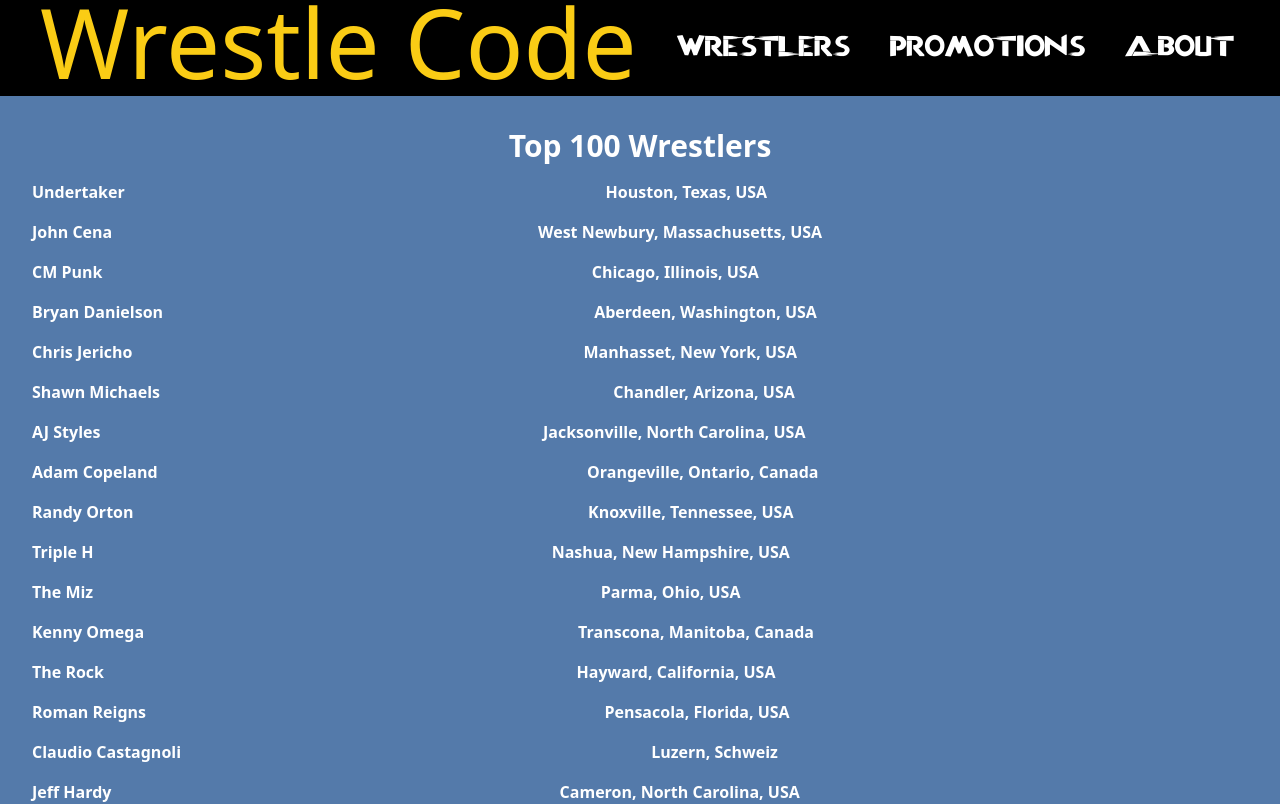
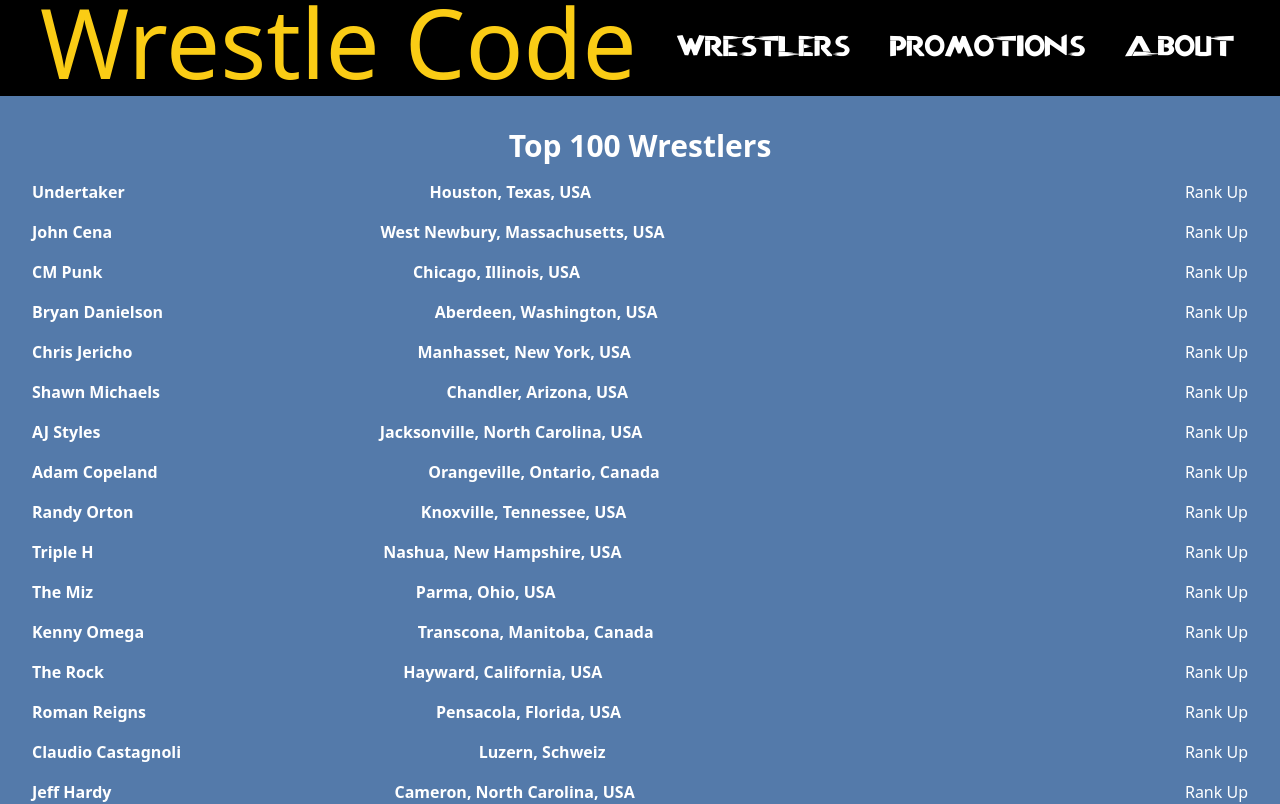
Before and after one commit to CarlSciz/wrestlecode, a React (Vite) app: page /wrestlers in a window 1280 px wide. Shown: the top 804 px of the page. Built offline with nearby package versions, Linux system fonts and the light colour scheme; a web font is replaced by a local one; what tailwindcss-animated would draw is missing.

Commit message:
wrestlers: added rank up

```diff
--- a/src/Wrestlers.jsx
+++ b/src/Wrestlers.jsx
@@ -4,10 +4,20 @@ import { Link } from 'react-router-dom';
 
 function Wrestlers() {
     const [data, setData] = useState([]);
+    const [selectedRow, setSelectedRow] = useState(null);
 
     useEffect(() => {
         setData(wrestlerData);
     }, []);
+
+    const moveRowUp = (index) => {
+        if (index === 0) return; // Can't move the first row up
+        const newData = [...data];
+        const temp = newData[index];
+        newData[index] = newData[index - 1];
+        newData[index - 1] = temp;
+        setData(newData);
+    };
 
     return (
         <div className='min-h-screen flex flex-col'>
@@ -20,12 +30,13 @@ function Wrestlers() {
             <div className="text-white mt-24">
                 <h2 className="text-3xl font-bold mb-4">Top 100 Wrestlers</h2>
                 <div className="grid grid-cols-1 gap-4">
-                    {Object.keys(data).map((key, index) => (
+                    {data.map((row, index) => (
                         <div key={index}>
-                            <div className="flex justify-between">
-                                <strong><a href={data[key].href} target="_blank">{data[key].gimmick}</a></strong>
-                                <strong className="ml-4">{data[key].birthplace}</strong>
-                                <strong className="ml-4">{data[key].promotion}</strong>
+                            <div className="flex justify-between items-center">
+                                <strong><a href={row.href} target="_blank">{row.gimmick}</a></strong>
+                                <strong className="ml-4">{row.birthplace}</strong>
+                                <strong className="ml-4">{row.promotion}</strong>
+                                <button onClick={() => moveRowUp(index)}>Rank Up</button>
                             </div>
                         </div>
                     ))}
```
